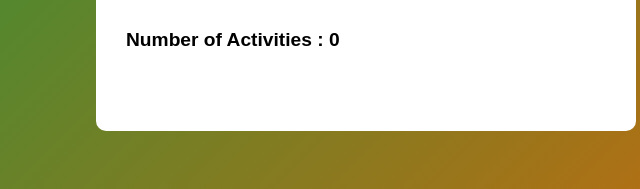
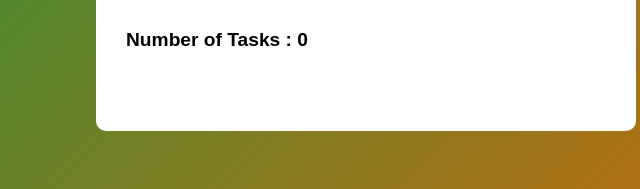
Before and after one commit to geraldokeith/my-to-do-list, a plain HTML site: page index.html in a window 1280 px wide. Shown: the part 516-705 px from the top of the page, 274-914 px from the left. Drawn offline with nearby package versions, Linux system fonts and the light colour scheme.

```diff
--- a/index.html
+++ b/index.html
@@ -20,7 +20,8 @@
         <input type="button" id="addBtn" value="Add" onclick="addtodo()">
       </div>
       <div class="todoCount">
-        <span>Number of Activities : </span><span id="todoCount">0</span>
+        <span>Number of Tasks : </span>
+        <span id="todoCount">0</span>
       </div>
       <ul class="todoList" id="todoList">
 
```
